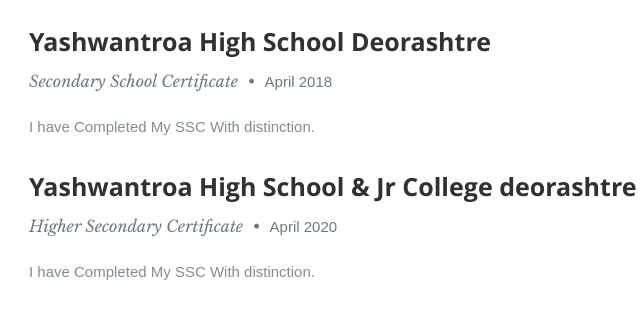
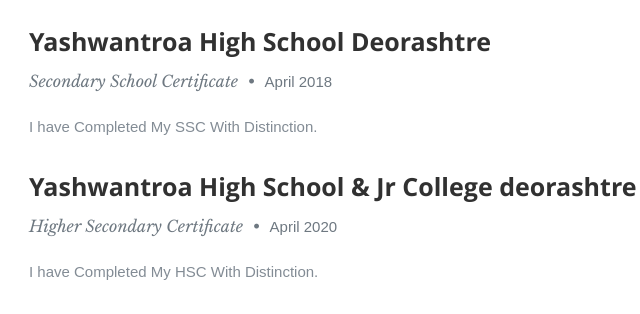
Before and after one commit to Tejx27/Resume, a plain HTML site: page index.html in a window 1280 px wide. Shown: the part 1644-1958 px from the top of the page, 376-1016 px from the left. Drawn offline with nearby package versions, Linux system fonts and the light colour scheme; a web font is replaced by a local one.

Commit message:
Major Changes

```diff
--- a/index.html
+++ b/index.html
@@ -131,10 +131,10 @@
             </p>
             <h3>Yashwantroa High School Deorashtre</h3>
             <p class="info"> Secondary School Certificate <span>&bull;</span> <em class="date">April 2018</em></p>
-            <p>I have Completed My SSC With distinction. </p>
+            <p>I have Completed My SSC With Distinction. </p>
             <h3>Yashwantroa High School & Jr College deorashtre</h3>
             <p class="info"> Higher Secondary Certificate <span>&bull;</span> <em class="date">April 2020</em></p>
-            <p>I have Completed My SSC With distinction.</p>
+            <p>I have Completed My HSC With Distinction.</p>
           </div>
 
         </div>
```
